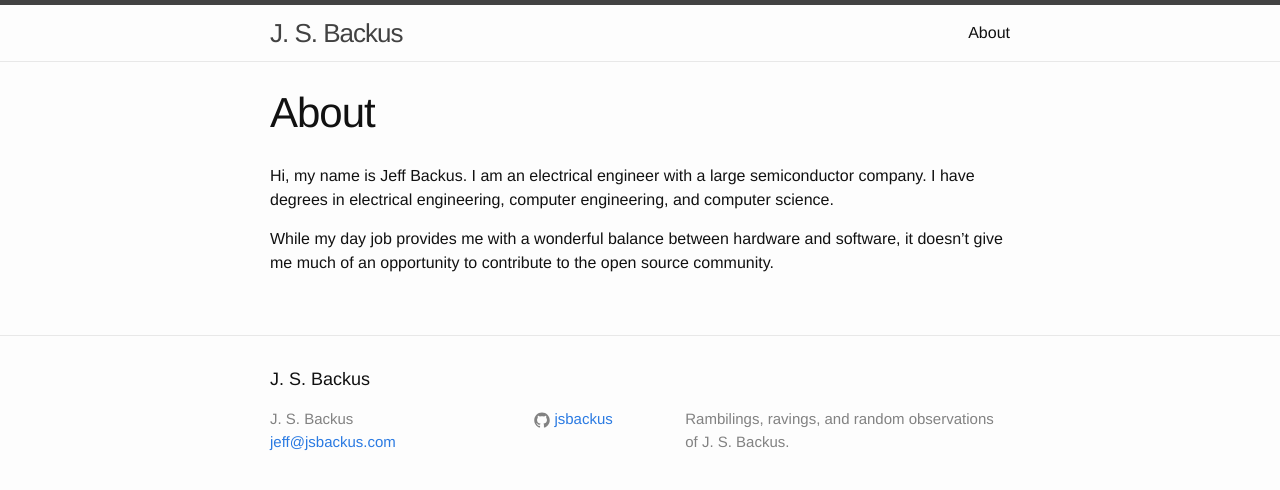
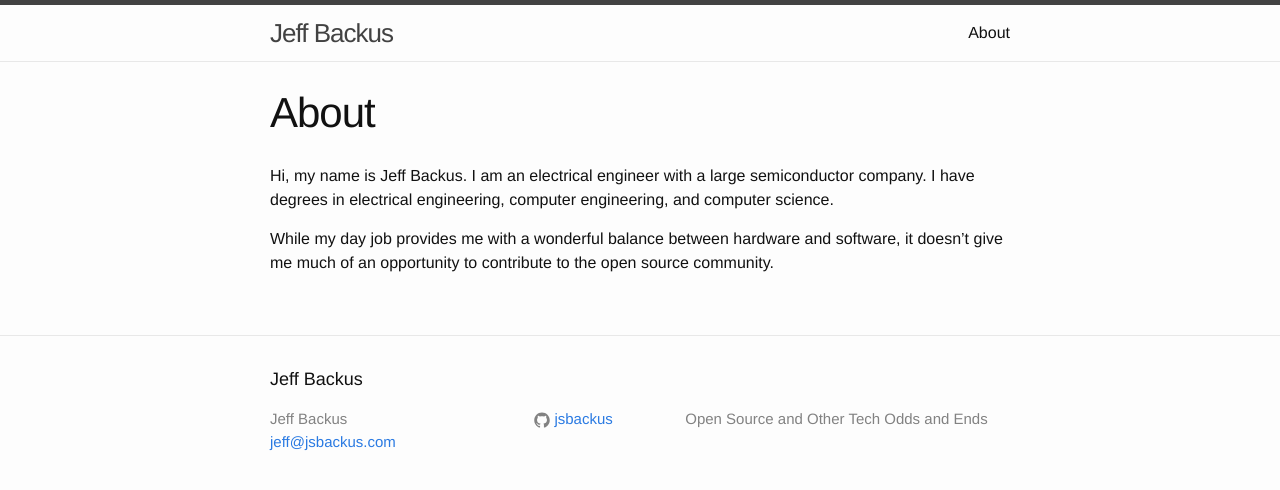
Before and after one commit to jsbackus/jsbackus.github.io, a Jekyll site: the page built from about.md, in a window 1280 px wide. Shown: the top 490 px of the page. Built offline with Jekyll 4.4.1, drawn with Linux system fonts in a browser that asks for light colours.

Commit message:
* Tweaked site title and description.

```diff
--- a/_config.yml
+++ b/_config.yml
@@ -1,8 +1,8 @@
 # Site settings
-title: J. S. Backus
+title: Jeff Backus
 email: jeff@jsbackus.com
 description: > # this means to ignore newlines until "baseurl:"
-  Rambilings, ravings, and random observations of J. S. Backus.
+  Open Source and Other Tech Odds and Ends
 baseurl: "" # the subpath of your site, e.g. /blog/
 url: "http://jsbackus.com" # the base hostname & protocol for your site
 github_username:  jsbackus
```
